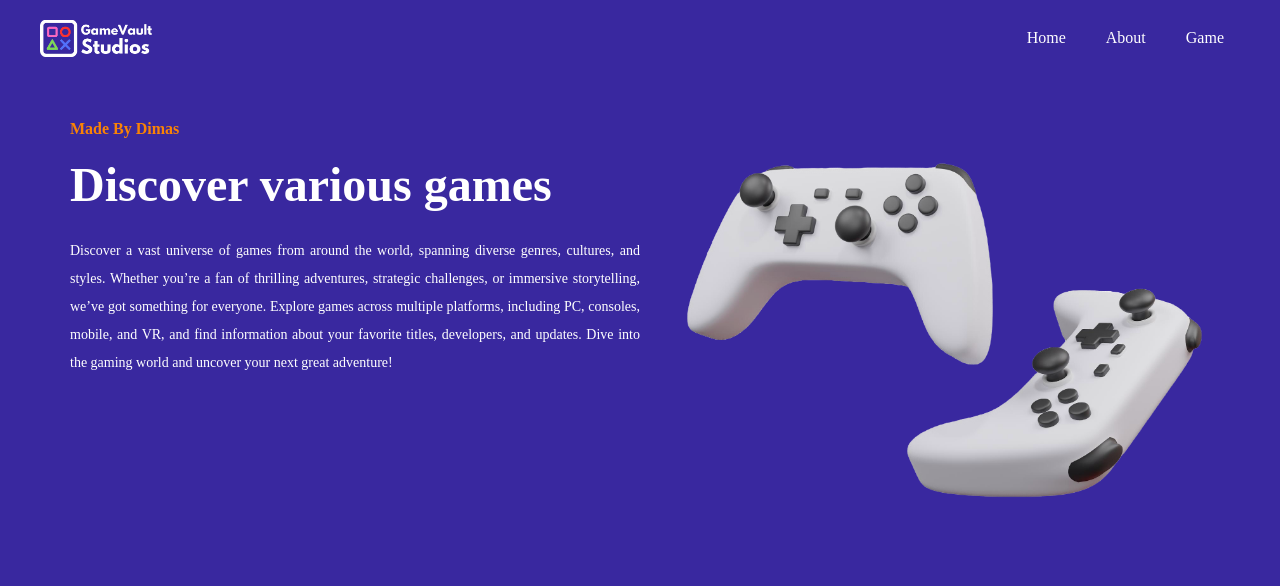
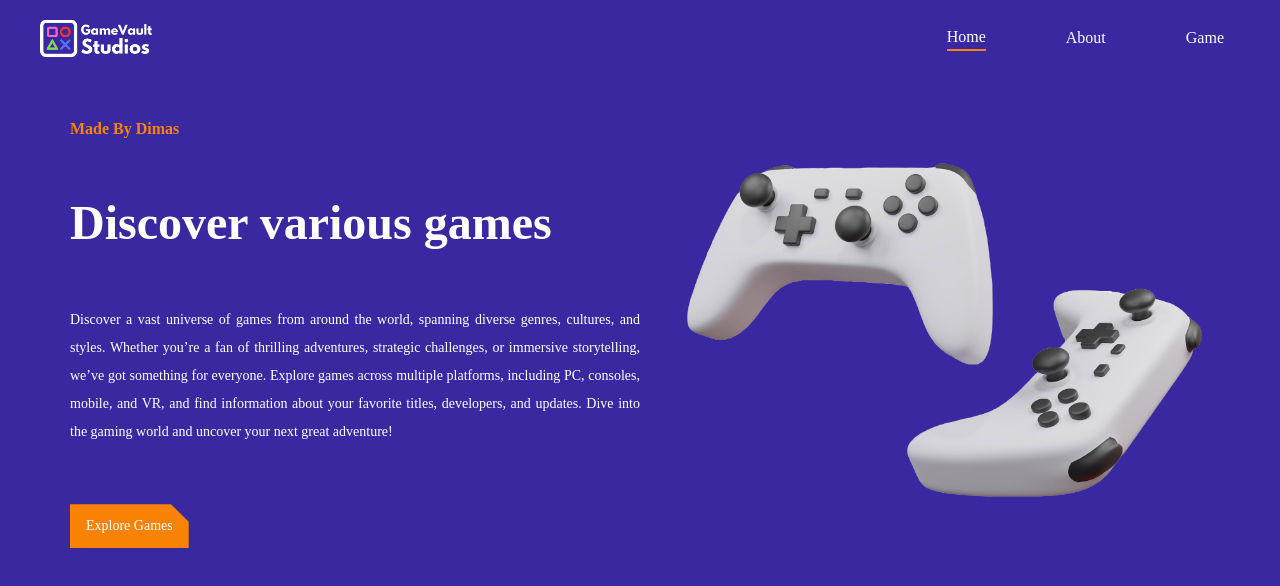
Before and after one commit to dimasbp17/game-vault, a React (Vite) app: page / in a window 1280 px wide. Shown: the top 586 px of the page. Built offline with nearby package versions, Linux system fonts and the light colour scheme; no server answers.

Commit message:
set:zustand

```diff
--- a/src/App.jsx
+++ b/src/App.jsx
@@ -2,6 +2,7 @@ import React from 'react';
 import { BrowserRouter, Route, Routes } from 'react-router-dom';
 import Home from './pages/home/Home';
 import MainLayout from './layouts/MainLayout';
+import About from './pages/about/About';
 
 const App = () => {
   return (
@@ -13,6 +14,10 @@ const App = () => {
               path="/"
               element={<Home />}
             />
+            <Route
+              path="/about"
+              element={<About />}
+            />
           </Routes>
         </MainLayout>
       </BrowserRouter>
--- /dev/null
+++ b/src/components/ButtonCustom.jsx
@@ -0,0 +1,24 @@
+import React from 'react';
+
+const ButtonCustom = ({ children, className = '', variant }) => {
+  const baseStyles =
+    'px-4 py-3 font-medium text-sm focus:outline-none transition duration-200 shadow-lg';
+
+  const variants = {
+    primary: 'bg-oren text-white',
+    secondary: 'bg-gray-600 text-white hover:bg-gray-700',
+  };
+
+  return (
+    <>
+      <button
+        type="button"
+        className={`${baseStyles} ${variants[variant]} ${className}`}
+      >
+        {children}
+      </button>
+    </>
+  );
+};
+
+export default ButtonCustom;
--- a/src/components/NavbarHeader.jsx
+++ b/src/components/NavbarHeader.jsx
@@ -1,11 +1,12 @@
 import { IconButton, MobileNav } from '@material-tailwind/react';
 import React, { useEffect, useState } from 'react';
 import { IoClose, IoMenu } from 'react-icons/io5';
-import { Link } from 'react-router-dom';
+import { Link, useLocation } from 'react-router-dom';
 import logo from '../../public/assets/images/logo.png';
 
 const NavbarHeader = () => {
   const [openNav, setOpenNav] = useState(false);
+  const location = useLocation();
   useEffect(() => {
     window.addEventListener(
       'resize',
@@ -14,21 +15,25 @@ const NavbarHeader = () => {
   }, []);
 
   const navList = (
-    <ul className="flex flex-col gap-2 mt-5 text-white lg:mb-0 lg:mt-0 lg:flex-row lg:items-center lg:gap-10">
+    <ul className="flex flex-col gap-2 mt-5 text-white lg:mb-0 lg:mt-0 lg:flex-row lg:items-center lg:gap-20">
       <Link
         to={'/'}
-        className="flex items-center"
+        className={`flex items-center ${
+          location.pathname === '/' ? 'border-b-2 border-oren' : ''
+        }`}
       >
         Home
       </Link>
       <Link
-        to={'/'}
-        className="flex items-center"
+        to={'/about'}
+        className={`flex items-center ${
+          location.pathname === '/about' ? 'border-b-2 border-oren' : ''
+        }`}
       >
         About
       </Link>
       <Link
-        to={'/'}
+        to={'/game'}
         className="flex items-center"
       >
         Game
--- a/src/index.css
+++ b/src/index.css
@@ -3,3 +3,7 @@
 @tailwind utilities;
 
 @import url('https://fonts.googleapis.com/css2?family=Poppins:ital,wght@0,100;0,200;0,300;0,400;0,500;0,600;0,700;0,800;0,900;1,100;1,200;1,300;1,400;1,500;1,600;1,700;1,800;1,900&display=swap');
+
+.cut-corner {
+  clip-path: polygon(0% 0%, 85% 0%, 100% 40%, 100% 100%, 10% 100%, 0% 100%);
+}
--- /dev/null
+++ b/src/pages/detail-game/DetailGame.jsx
@@ -0,0 +1,7 @@
+import React from 'react';
+
+const DetailGame = () => {
+  return <div>DetailGame</div>;
+};
+
+export default DetailGame;
--- a/src/pages/home/Home.jsx
+++ b/src/pages/home/Home.jsx
@@ -1,7 +1,12 @@
-import React from 'react';
+import React, { useEffect } from 'react';
 import Jumbotron from './partials/Jumbotron';
+import useGameStore from '../../stores/useGameStore';
 
 const Home = () => {
+  const { games, fetchGames, loading, error } = useGameStore();
+  useEffect(() => {
+    fetchGames();
+  }, [fetchGames]);
   return (
     <>
       <div>
--- a/src/pages/home/partials/Jumbotron.jsx
+++ b/src/pages/home/partials/Jumbotron.jsx
@@ -1,14 +1,15 @@
 import React from 'react';
 import stick from '../../../../public/assets/images/stick.png';
+import ButtonCustom from '../../../components/ButtonCustom';
 
 const Jumbotron = () => {
   return (
     <>
       <div className="grid w-full grid-cols-12 my-10 text-white">
-        <div className="col-span-full lg:col-span-6">
+        <div className="flex flex-col justify-between col-span-full lg:col-span-6">
           <h1 className="font-semibold text-oren">Made By Dimas</h1>
-          <h1 className="my-5 text-5xl font-bold">Discover various games</h1>
-          <h3 className="text-sm leading-7 text-justify mt-7">
+          <h1 className="text-5xl font-bold">Discover various games</h1>
+          <h3 className="text-sm leading-7 text-justify">
             Discover a vast universe of games from around the world, spanning
             diverse genres, cultures, and styles. Whether you’re a fan of
             thrilling adventures, strategic challenges, or immersive
@@ -17,6 +18,12 @@ const Jumbotron = () => {
             information about your favorite titles, developers, and updates.
             Dive into the gaming world and uncover your next great adventure!
           </h3>
+          <ButtonCustom
+            className="w-fit cut-corner hover:bg-amber-700"
+            variant="primary"
+          >
+            Explore Games
+          </ButtonCustom>
         </div>
         <div className="flex items-center justify-center py-10 pl-10 col-span-full lg:col-span-6">
           <img
--- a/src/services/api.js
+++ b/src/services/api.js
@@ -1,2 +1,13 @@
+import axios from 'axios';
+
 const baseUrl = import.meta.env.VITE_BASEURL;
 const apiKey = import.meta.env.VITE_APIKEY;
+
+export const getAllGames = async () => {
+  try {
+    const allGames = await axios.get(`${baseUrl}/games?key=${apiKey}`);
+    return allGames.data.results;
+  } catch (error) {
+    console.error('Error fetch game:', error);
+  }
+};
--- /dev/null
+++ b/src/stores/useGameStore.jsx
@@ -0,0 +1,21 @@
+import { create } from 'zustand';
+import { getAllGames } from '../services/api';
+
+const useGameStore = create((set) => ({
+  games: [],
+  loading: false,
+  error: null,
+
+  fetchGames: async () => {
+    set({ loading: true, error: null });
+    try {
+      const games = await getAllGames();
+      set({ games, loading: false });
+      console.log('Fetched games:', games);
+    } catch (error) {
+      set({ error: error.message, loading: false });
+    }
+  },
+}));
+
+export default useGameStore;
```
